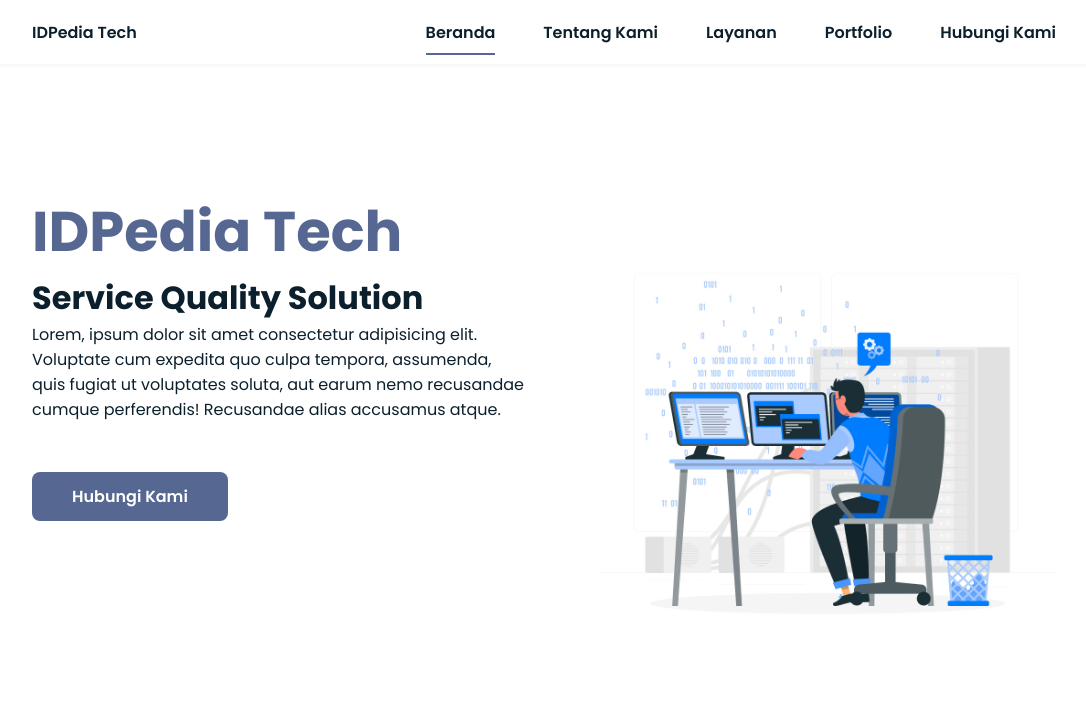
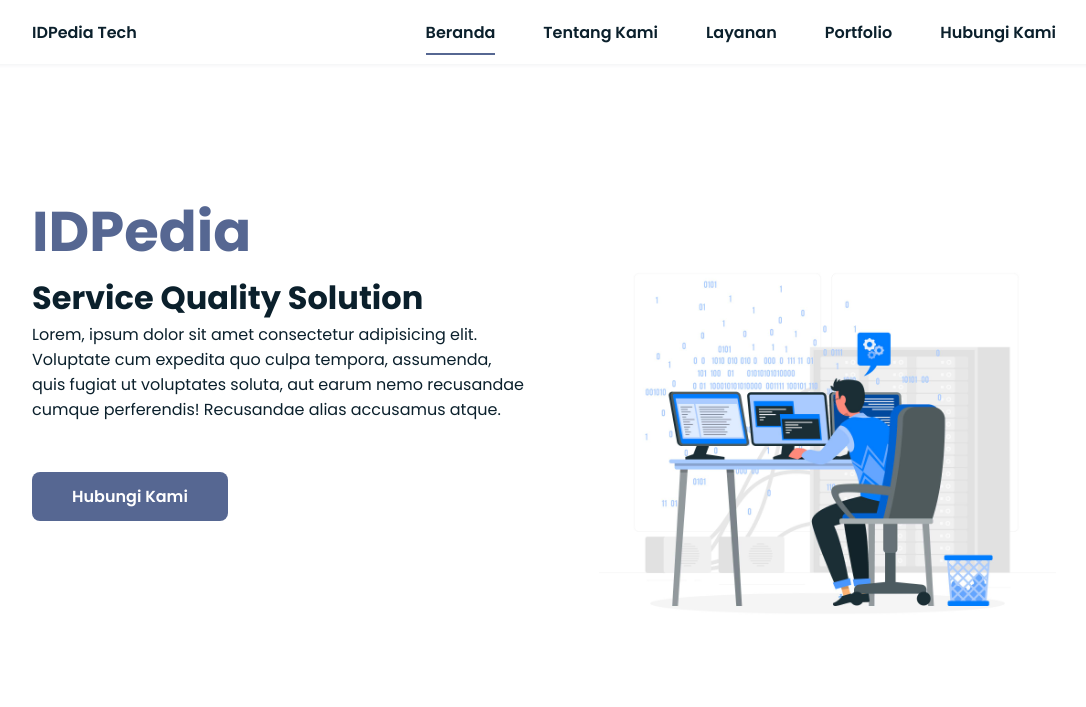
Before and after one commit to fahmibae/idpediatech.github.io, a plain HTML site: page index.html in a window 1280 px wide. Shown: the top 707 px of the page, without its empty margins (96-1182 px from the left). Drawn offline with nearby package versions, Linux system fonts and the light colour scheme.

Commit message:
Change name company

```diff
--- a/index.html
+++ b/index.html
@@ -47,7 +47,7 @@
             <!--===== HOME =====-->
             <section class="home bd-grid" id="home">
                 <div class="home__data">
-                    <h1 class="home__title"><span class="home__title-color">IDPedia Tech</span></h1>
+                    <h1 class="home__title"><span class="home__title-color">IDPedia</span></h1>
                     <h2 class="home__h2">Service Quality Solution</h2>
                     <p class="about__text">Lorem, ipsum dolor sit amet consectetur adipisicing elit.
                     <br> Voluptate cum expedita quo culpa tempora, assumenda,
```
